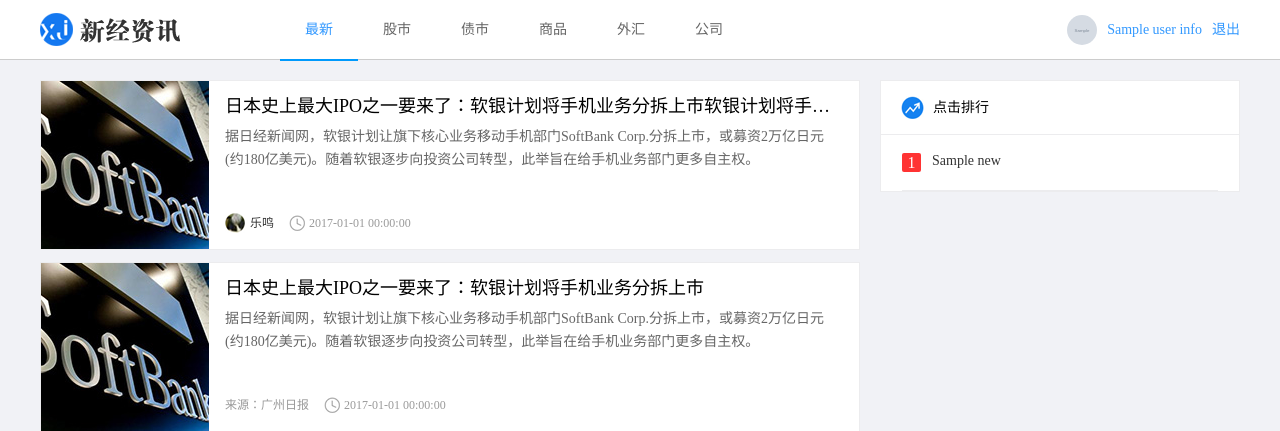
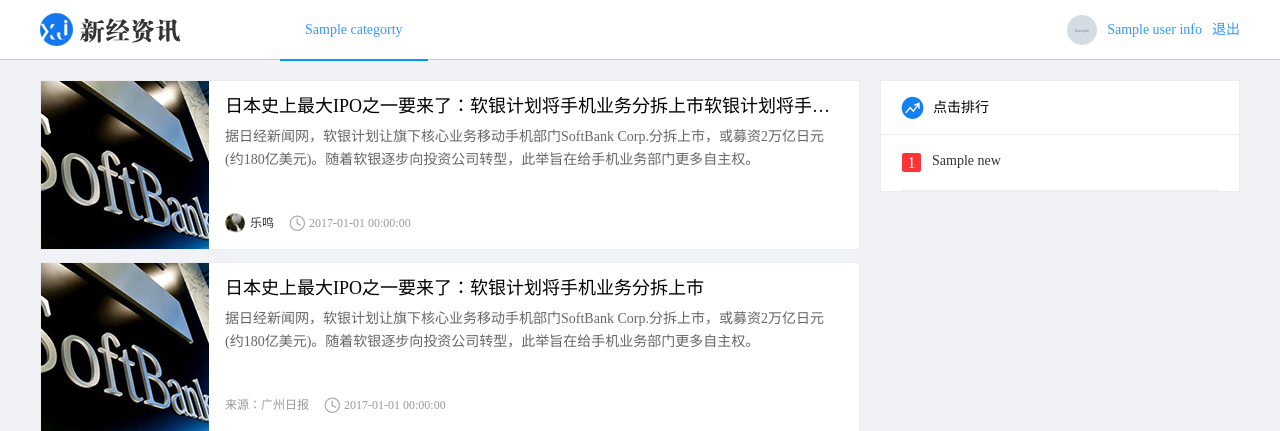
Before and after one commit to ZhengQiankun/Project15, a Flask app: template info/templates/news/index.html in a window 1280 px wide. Shown: the top 431 px of the page. Run offline with Flask 2, Linux system fonts and the light colour scheme; the template is opened without the code that fills it: most values are stand-ins (such as "Sample title", 1, 10 or a date in 2020); grey boxes marked "Sample" are stand-in pictures; parts of the project's set-up code (start-up, migrations or seed data) failed here and were passed over; some libraries are stand-ins or nearby versions.

Commit message:
新闻分类信息展示

```diff
--- a/info/templates/news/index.html
+++ b/info/templates/news/index.html
@@ -14,12 +14,17 @@
         <div class="header">
             <a href="#" class="logo fl"><img src="../../static/news/images/logo.png" alt="logo"></a>
             <ul class="menu fl">
-                <li class="active" data-cid="1"><a href="javascript:;">最新</a></li>
-                <li data-cid="2"><a href="javascript:;">股市</a></li>
-                <li data-cid="3"><a href="javascript:;">债市</a></li>
-                <li data-cid="4"><a href="javascript:;">商品</a></li>
-                <li data-cid="5"><a href="javascript:;">外汇</a></li>
-                <li data-cid="6"><a href="javascript:;">公司</a></li>
+
+                {# 遍历分类信息 #}
+                {% for categorty in data.categories %}
+                    <li class="{% if categorty.id == 1 %} active {% endif %}" data-cid="{{ categorty.id }} "><a href="javascript:;">{{ categorty.name }}</a></li>
+                {% endfor %}
+{#                <li class="active" data-cid="1"><a href="javascript:;">最新</a></li>#}
+{#                <li data-cid="2"><a href="javascript:;">股市</a></li>#}
+{#                <li data-cid="3"><a href="javascript:;">债市</a></li>#}
+{#                <li data-cid="4"><a href="javascript:;">商品</a></li>#}
+{#                <li data-cid="5"><a href="javascript:;">外汇</a></li>#}
+{#                <li data-cid="6"><a href="javascript:;">公司</a></li>#}
             </ul>
 
 
```
Also changed, not shown: info/modules/index/views.py (+15 -2 lines), 1 other file.
